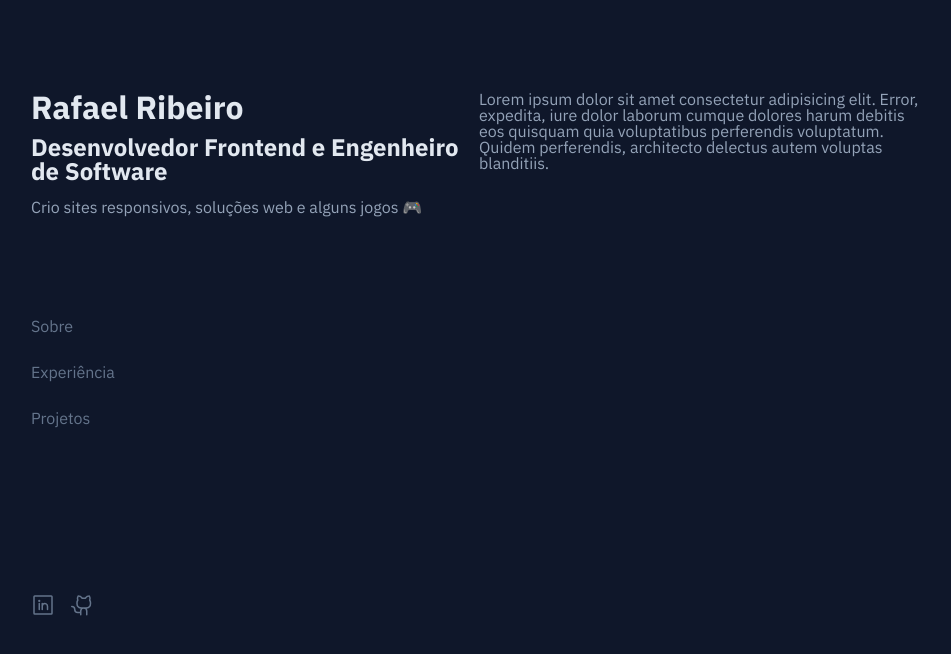
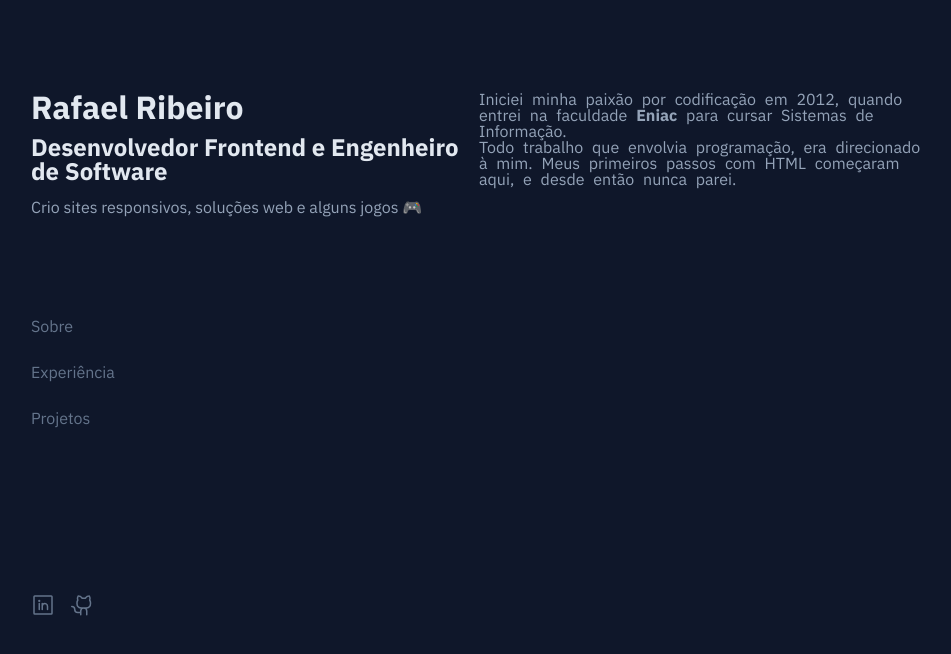
Before and after one commit to RafahOlive/portfolio, a React (Vite) app: page / in a window 1280 px wide. Both pictures are taken after a click on the button "Sobre". Shown: the top 654 px of the page, without its empty margins (161-1112 px from the left). Built offline with nearby package versions, Linux system fonts and the light colour scheme.

Commit message:
Configurado espacamento, texto Sobre e efeitos de entrada

```diff
--- a/package.json
+++ b/package.json
@@ -12,7 +12,11 @@
     "deploy": "gh-pages -d dist"
   },
   "dependencies": {
+    "@emotion/react": "^11.11.1",
+    "@phosphor-icons/react": "^2.0.10",
+    "phosphor-icons": "^1.4.2",
     "react": "^18.2.0",
+    "react-awesome-reveal": "^4.2.5",
     "react-dom": "^18.2.0"
   },
   "devDependencies": {
--- a/src/components/Header/index.tsx
+++ b/src/components/Header/index.tsx
@@ -1,11 +1,11 @@
 import "./styles.scss";
-
-import { GithubLogo, LinkedinLogo } from "@phosphor-icons/react";
 
 import { About } from "../../pages/About";
 import { Experience } from "../../pages/Experience";
 import { Projects } from "../../pages/Projects";
 import { useState } from "react";
+import { Slide } from "react-awesome-reveal";
+import { GithubLogo, LinkedinLogo } from "@phosphor-icons/react";
 
 export function Header() {
   const [about, setAbout] = useState(false);
@@ -52,11 +52,14 @@ export function Header() {
           </a>
         </div>
       </div>
-      <div className="right-side">
-        {about && <About />}
-        {experience && <Experience />}
-        {projects && <Projects />}
-      </div>
+
+        <div className="right-side">
+        <Slide direction="right" duration={1000}>
+          {about && <About />}
+          {experience && <Experience />}
+          {projects && <Projects />}
+          </Slide>
+        </div>
     </div>
   );
 }
--- a/src/pages/About/index.tsx
+++ b/src/pages/About/index.tsx
@@ -1,10 +1,15 @@
+import "./styles.css";
 export function About() {
   return (
-    <p>
-      Lorem ipsum dolor sit amet consectetur adipisicing elit. Error, expedita,
-      iure dolor laborum cumque dolores harum debitis eos quisquam quia
-      voluptatibus perferendis voluptatum. Quidem perferendis, architecto
-      delectus autem voluptas blanditiis.
-    </p>
+    <>
+      <p className="about">
+        Iniciei minha paixão por codificação em 2012, quando entrei na faculdade{" "}
+        <b>Eniac</b> para cursar Sistemas de Informação.
+      </p>
+      <p className="about">
+        Todo trabalho que envolvia programação, era direcionado à mim. Meus
+        primeiros passos com HTML começaram aqui, e desde então nunca parei.
+      </p>
+    </>
   );
 }
--- /dev/null
+++ b/src/pages/About/styles.css
@@ -0,0 +1,3 @@
+.about{
+    word-spacing: 5px;
+}
```
Also changed, not shown: 1 other file (tests, documents, lock files or other folders).
